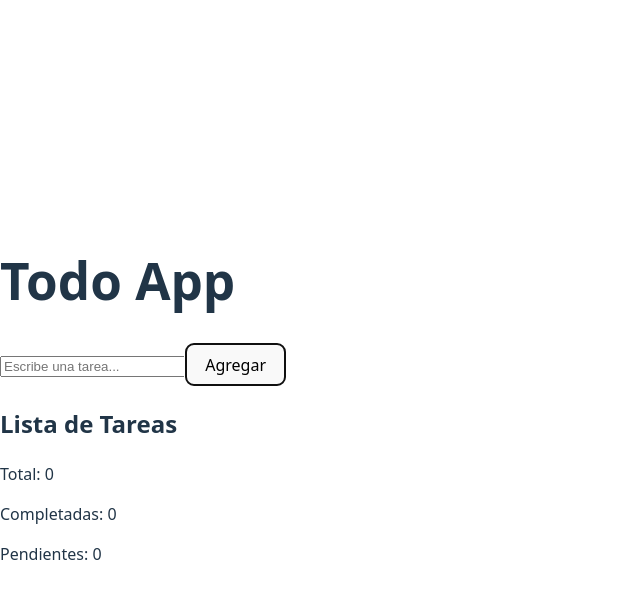
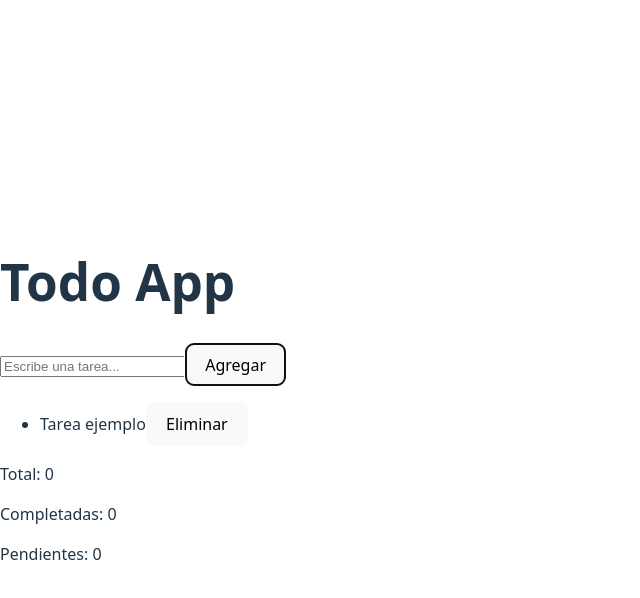
Before and after one commit to MaikelZ0712/todo-app-vite, a React (Vite) app: page / in a window 1280 px wide. Both pictures are taken after typing "Sample" into the empty fields and a click on the button "Agregar". Shown: the top 598 px of the page, without its empty margins (0-640 px from the left). Built offline with nearby package versions, Linux system fonts and the light colour scheme.

Commit message:
feat(TodoList): renderizado condicional y mensaje vacío

```diff
--- a/src/components/TodoList.jsx
+++ b/src/components/TodoList.jsx
@@ -1,7 +1,20 @@
-export default function TodoList() {
+import TodoItem from "./TodoItem";
+
+export default function TodoList({ todos, toggleTodo, deleteTodo }) {
+  if (todos.length === 0) {
+    return <p>No hay tareas registradas ✅</p>;
+  }
+
   return (
-    <div>
-      <h2>Lista de Tareas</h2>
-    </div>
-  )
+    <ul>
+      {todos.map((todo) => (
+        <TodoItem
+          key={todo.id}
+          todo={todo}
+          toggleTodo={toggleTodo}
+          deleteTodo={deleteTodo}
+        />
+      ))}
+    </ul>
+  );
 }
```
